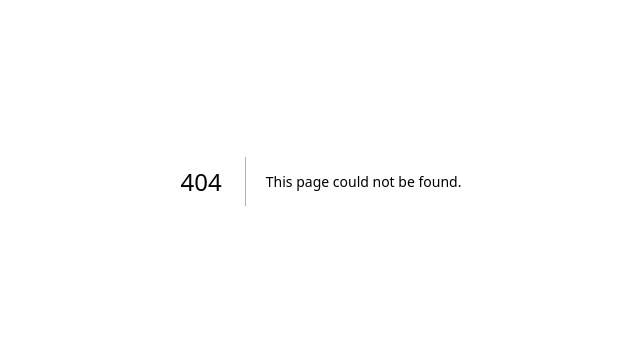
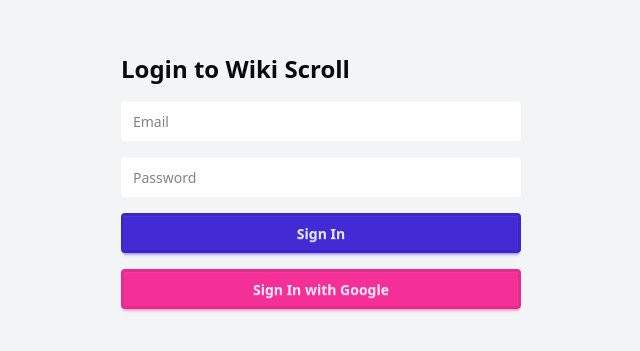
Before and after one commit to krischal07/wiki-scroll, a Next.js app: page /login in a window 1280 px wide. Before the commit this address had no page. Shown: the part 219-570 px from the top of the page, without its empty margins (319-959 px from the left). Built offline with nearby package versions, Linux system fonts and the light colour scheme.

Commit message:
Add email and google Auth

```diff
--- /dev/null
+++ b/app/api/auth/[...nextauth]/route.js
@@ -0,0 +1,52 @@
+import NextAuth from "next-auth";
+import CredentialsProvider from "next-auth/providers/credentials";
+import GoogleProvider from "next-auth/providers/google";
+import db from "@/lib/db";
+import bcrypt from "bcryptjs";
+
+export const authOptions = {
+  providers: [
+    CredentialsProvider({
+      name: "Credentials",
+      credentials: {
+        email: { label: "Email", type: "email" },
+        password: { label: "Password", type: "password" },
+      },
+      async authorize(credentials) {
+        console.log("Credentials received:",credentials)
+        const [rows] = await db.query("Select * from users where email =?", [
+          credentials.email,
+        ]);
+        const user = rows[0];
+        console.log("User from DB:",user)
+        if(!user){
+            console.log("No user found for email:", credentials.email)
+            return null;
+        }
+        const isValid = await bcrypt.compare(credentials.password,user.password)
+        console.log("Password is valid", isValid)
+        if(!isValid){
+            return null;
+        }
+        return {id: user.id, email:user.email}
+      },
+    }),
+    GoogleProvider({
+        clientId: process.env.GOOGLE_CLIENT_ID,
+        clientSecret: process.env.GOOGLE_CLIENT_SECRET,
+    })
+  ],
+  pages:{
+    signIn:'/login'
+  },
+
+  callbacks:{
+    async session({session, token}){
+        session.user.id = token.sub;
+        return session;
+    }
+  }
+};
+
+export const GET = NextAuth(authOptions)
+export const POST = NextAuth(authOptions)
--- a/app/api/users/route.js
+++ b/app/api/users/route.js
@@ -1,11 +1,13 @@
 import db from "@/lib/db";
+import bcrypt from "bcryptjs"
 
 export async function POST(request) {
   const { email, password } = await request.json();
   try {
+    const hashedPassword = await bcrypt.hash(password,10)
     const [result] = await db.query(
       "Insert into users (email,password) values (?,?)",
-      [email, password]
+      [email, hashedPassword]
     );
     return Response.json({ success: true, id: result.insertId });
 } catch (error) {
--- /dev/null
+++ b/app/login/page.js
@@ -0,0 +1,63 @@
+"use client";
+import { signIn } from "next-auth/react";
+import { useState } from "react";
+import { useRouter } from "next/navigation"; // Add this for manual redirect
+
+export default function Login() {
+  const [email, setEmail] = useState("");
+  const [password, setPassword] = useState("");
+  const [error, setError] = useState(null); // Add error state
+  const router = useRouter(); // For redirect after success
+
+  const handleSubmit = async (e) => {
+    e.preventDefault();
+    setError(null); // Clear old errors
+    const result = await signIn("credentials", {
+      redirect: false, // Don’t redirect automatically
+      email,
+      password,
+    });
+
+    if (result?.error) {
+      setError("Invalid email or password");
+    } else {
+      router.push("/");
+    }
+  };
+
+  return (
+    <div className="min-h-screen flex items-center justify-center bg-gray-100">
+      <div className="card w-full max-w-md p-6">
+        <h1 className="text-2xl font-bold mb-4">Login to Wiki Scroll</h1>
+        {error && <p className="text-red-500 mb-4">{error}</p>} {/* Error display */}
+        <form onSubmit={handleSubmit} className="space-y-4">
+          <input
+            type="email"
+            value={email}
+            onChange={(e) => setEmail(e.target.value)}
+            placeholder="Email"
+            className="input input-bordered w-full bg-white"
+            required
+          />
+          <input
+            type="password"
+            value={password}
+            onChange={(e) => setPassword(e.target.value)}
+            placeholder="Password"
+            className="input input-bordered w-full bg-white"
+            required
+          />
+          <button type="submit" className="btn btn-primary w-full">
+            Sign In
+          </button>
+        </form>
+        <button
+          onClick={() => signIn("google", { callbackUrl: "/" })}
+          className="btn btn-secondary w-full mt-4"
+        >
+          Sign In with Google
+        </button>
+      </div>
+    </div>
+  );
+}
--- a/app/page.js
+++ b/app/page.js
@@ -1,6 +1,9 @@
 // import ArticleCard from "@/components/ArticleCard";
 import InfiniteScroll from "@/components/InfiniteScroll";
 import axios from "axios";
+import { getServerSession } from "next-auth";
+import { authOptions } from "./api/auth/[...nextauth]/route";
+import { redirect } from "next/navigation";
 async function getRandomArticle() {
   const response = await axios.get("http://localhost:3001/api/wiki/random");
   // console.log("Fetched article:", response.data); // Log it!
@@ -9,6 +12,12 @@ async function getRandomArticle() {
 }
 
 export default async function Home() {
+  const session = await getServerSession(authOptions)
+  console.log(session)
+
+  if(!session){
+    redirect("/login")
+  }
   const intialArticle = await getRandomArticle();
   return (
     <div className="min-h-screen flex items-center justify-center bg-gray-100 p-4">
--- a/components/InfiniteScroll.js
+++ b/components/InfiniteScroll.js
@@ -2,6 +2,7 @@
 import React, { useEffect, useState, useRef } from "react";
 import axios from "axios";
 import ArticleCard from "./ArticleCard";
+import LogoutButton from "./LogoutButton";
 
 const InfiniteScroll = ({ intialArticle }) => {
   const [articles, setArticles] = useState( [intialArticle] );
@@ -27,6 +28,7 @@ const InfiniteScroll = ({ intialArticle }) => {
   }, []);
   return (
     <div>
+        <LogoutButton />
       {articles.map((article) => (
         <ArticleCard
           key={article.pageid}
--- /dev/null
+++ b/components/LogoutButton.js
@@ -0,0 +1,16 @@
+import { signOut } from 'next-auth/react'
+import React from 'react'
+
+const LogoutButton = () => {
+  return (
+    <div>
+        <button onClick={()=>signOut({callbackUrl:"/login"})}
+            className='btn btn-outline mt-4'
+            >
+                Logout
+        </button>
+    </div>
+  )
+}
+
+export default LogoutButton
--- a/package.json
+++ b/package.json
@@ -10,11 +10,13 @@
   },
   "dependencies": {
     "axios": "^1.8.3",
+    "bcryptjs": "^3.0.2",
     "class-variance-authority": "^0.7.1",
     "clsx": "^2.1.1",
     "lucide-react": "^0.483.0",
     "mysql2": "^3.13.0",
     "next": "15.2.3",
+    "next-auth": "^4.24.11",
     "react": "^19.0.0",
     "react-dom": "^19.0.0",
     "tailwind-merge": "^3.0.2",
```
Also changed, not shown: 1 other file (tests, documents, lock files or other folders).
